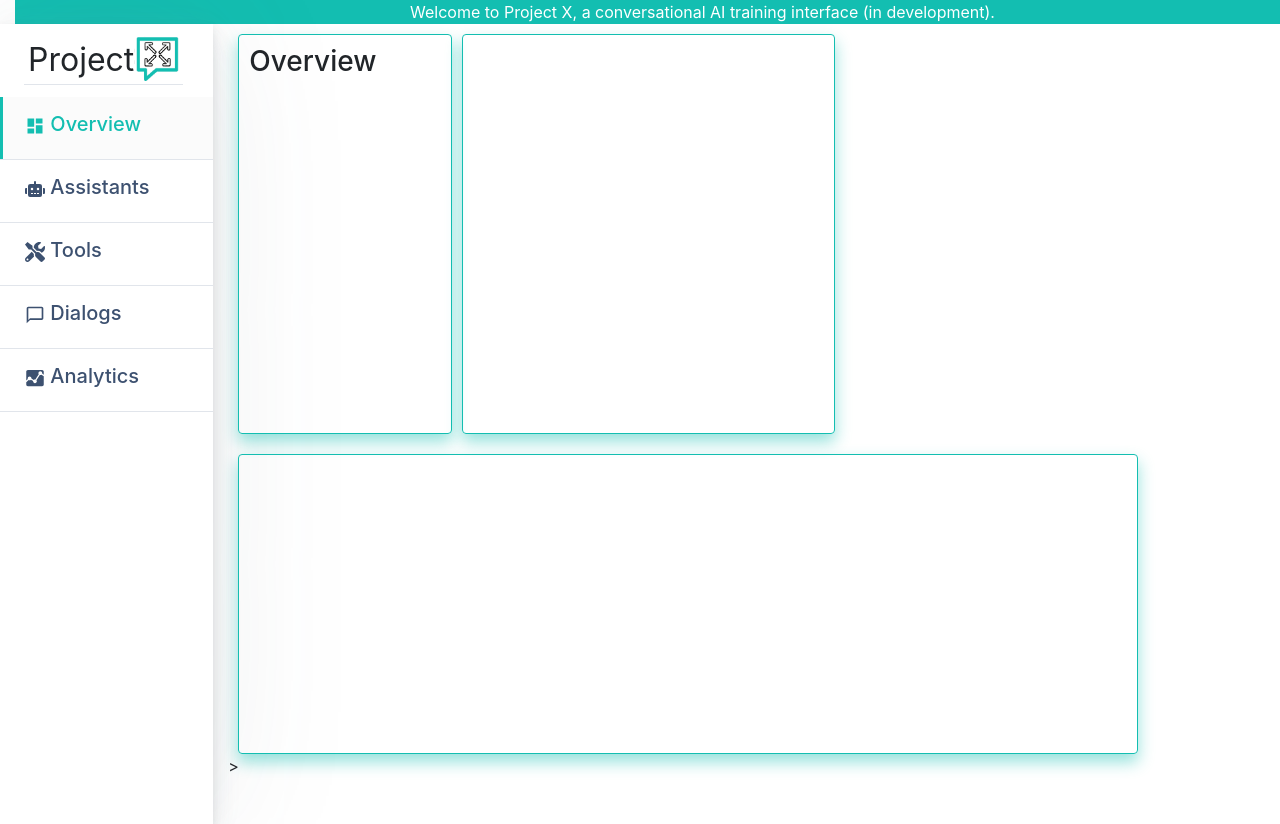
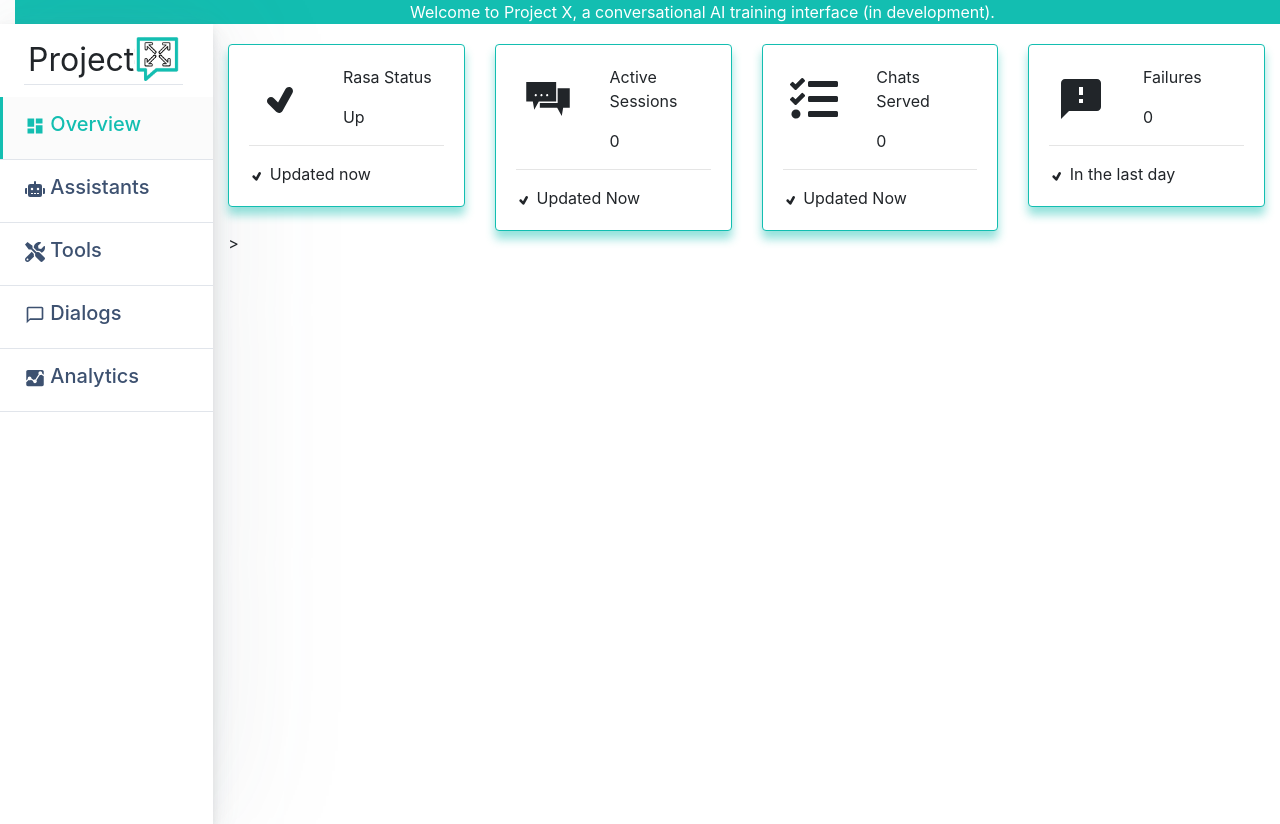
Before and after one commit to PetitSamuel/Project-X-Conversational-AI-Interface, a React (Create React App) app in the folder training-interface/: page /overview in a window 1280 px wide. Shown: the top 824 px of the page. Built offline with nearby package versions, Linux system fonts and the light colour scheme.

Commit message:
Started Overview UI

```diff
--- a/training-interface/src/App.css
+++ b/training-interface/src/App.css
@@ -71,7 +71,12 @@
     min-height: calc(100vh - 7.5rem);
 }
 
-
+.card{
+  border: 1px solid #13beb1;
+  box-shadow: 0 .5rem 0.6rem rgba(19,190,177,.45)!important;
+  border-radius: .25rem!important;
+  padding: 20px;
+}
 
 .tile1{
   border: 1px solid #13beb1;
@@ -150,3 +155,10 @@
   font-size: 0.9rem;
   font-family: -apple-system, BlinkMacSystemFont, "Segoe UI", Roboto, "Helvetica Neue", Arial, sans-serif;
   font-weight: 400; }
+
+
+  .icon-big {
+  font-size: 3em;
+  min-height: 64px;
+  font-weight: bold;
+  line-height: 59px; }
--- a/training-interface/src/components/Overview/Overview.js
+++ b/training-interface/src/components/Overview/Overview.js
@@ -1,38 +1,69 @@
 import React, { Component } from 'react';
 import Row from 'react-bootstrap/Row';
+import Col from 'react-bootstrap/Col';
+import StatsCard from './components'
 import '../../App.css';
+
+import { TiTick } from "react-icons/ti";
+import { GiTalk } from "react-icons/gi";
+import { FaTasks } from "react-icons/fa";
+import { MdSmsFailed } from "react-icons/md";
 
 
 class Overview extends Component {
+  constructor (props) {
+    super(props);
+    this.state = {
+      status: true,
+      activeSessions:0,
+      chatsServed:0,
+      failures:0,
 
+    };
+  }
   render () {
 
     return (
     <div>
-    <Row>
+          <Row style = {{paddingTop:"20px"}}>
+            <Col lg={3} sm={6}>
+              <StatsCard
+                bigIcon={<TiTick />}
+                statTitle="Rasa Status"
+                statValue={this.state.status ? 'Up' : 'Down'}
+                statIcon={<TiTick />}
+                statIconText="Updated now"
+              />
+            </Col>
+            <Col lg={3} sm={6}>
+              <StatsCard
+                bigIcon={<GiTalk />}
+                statTitle="Active Sessions"
+                statValue={this.state.activeSessions}
+                statIcon={<TiTick />}
+                statIconText="Updated Now"
+              />
+            </Col>
+            <Col lg={3} sm={6}>
+              <StatsCard
+                bigIcon={<FaTasks/>}
+                statTitle="Chats Served"
+                statValue={this.state.chatsServed}
+                statIcon={<TiTick />}
+                statIconText="Updated Now"
+              />
+            </Col>
+            <Col lg={3} sm={6}>
+              <StatsCard
+                bigIcon={<MdSmsFailed />}
+                statTitle="Failures"
+                statValue={this.state.failures}
+                statIcon={<TiTick />}
+                statIconText="In the last day"
+              />
+            </Col>
+          </Row>
 
-        <div className ="tile1">
-            <h3 style ={{paddingBottom: "6px"}}>Overview</h3>
-          <div className = "stat-box">
-
-
-          </div>
-        </div>
-
-
-        <div className = "tile2">
-
-        </div>
-
-      </Row>
-
-      <Row>
-
-      <div className = "tile3">
-
-      </div>
-
-      </Row>
       </div>
     )
   }
--- /dev/null
+++ b/training-interface/src/components/Overview/components/StatsCard.js
@@ -0,0 +1,35 @@
+import React, { Component } from "react";
+import { Row, Col } from "react-bootstrap";
+import '../../../App.css';
+export class StatsCard extends Component {
+
+  render() {
+    return (
+      <div className="card card-stats">
+        <div className="content">
+          <Row>
+            <Col xs={5}>
+              <div className="icon-big text-center">
+                {this.props.bigIcon}
+              </div>
+            </Col>
+            <Col xs={7}>
+              <div className="numbers">
+                <p>{this.props.statTitle}</p>
+                {this.props.statValue}
+              </div>
+            </Col>
+          </Row>
+          <div className="footer">
+            <hr />
+            <div className="stats">
+              {this.props.statIcon} {this.props.statIconText}
+            </div>
+          </div>
+        </div>
+      </div>
+    );
+  }
+}
+
+export default StatsCard;
```
